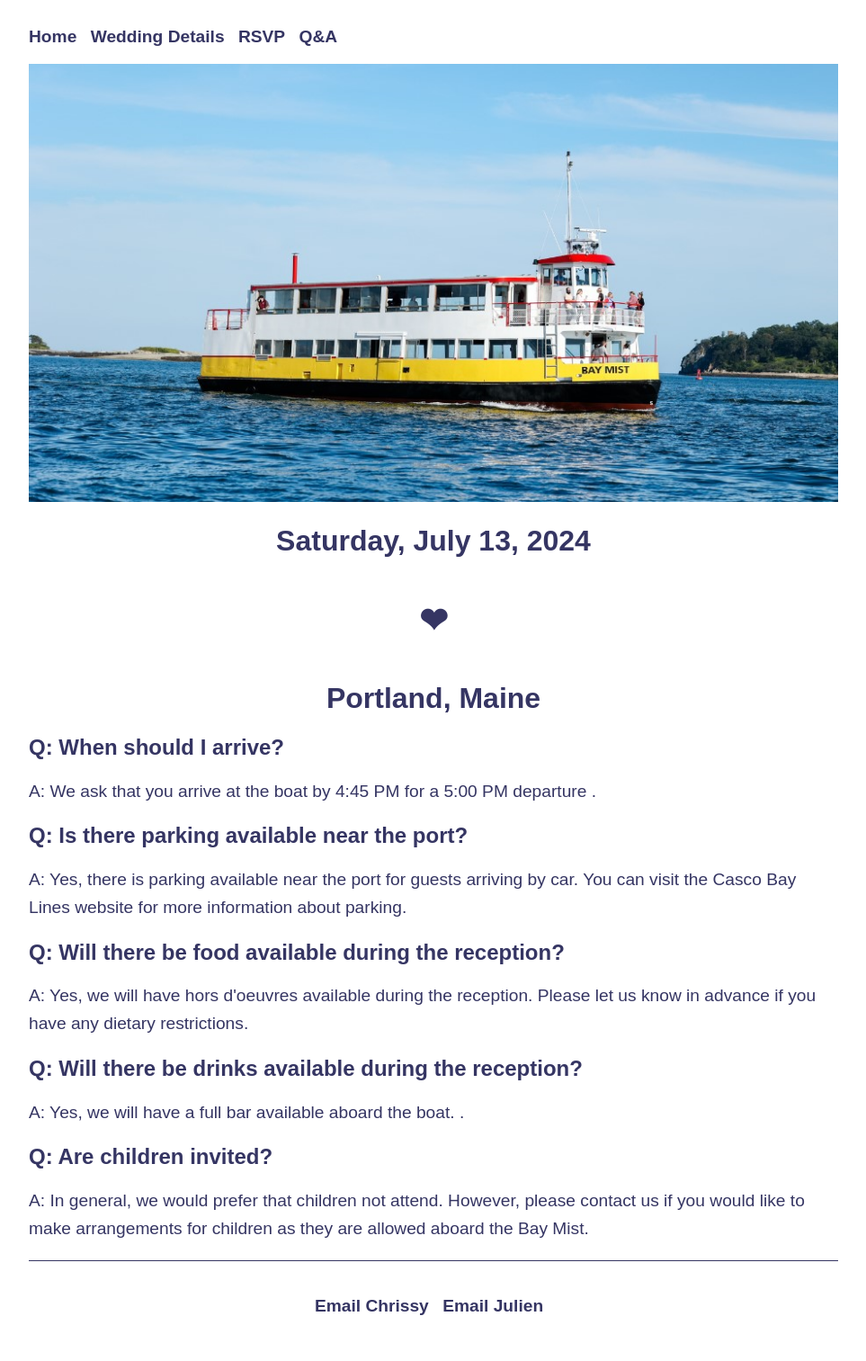
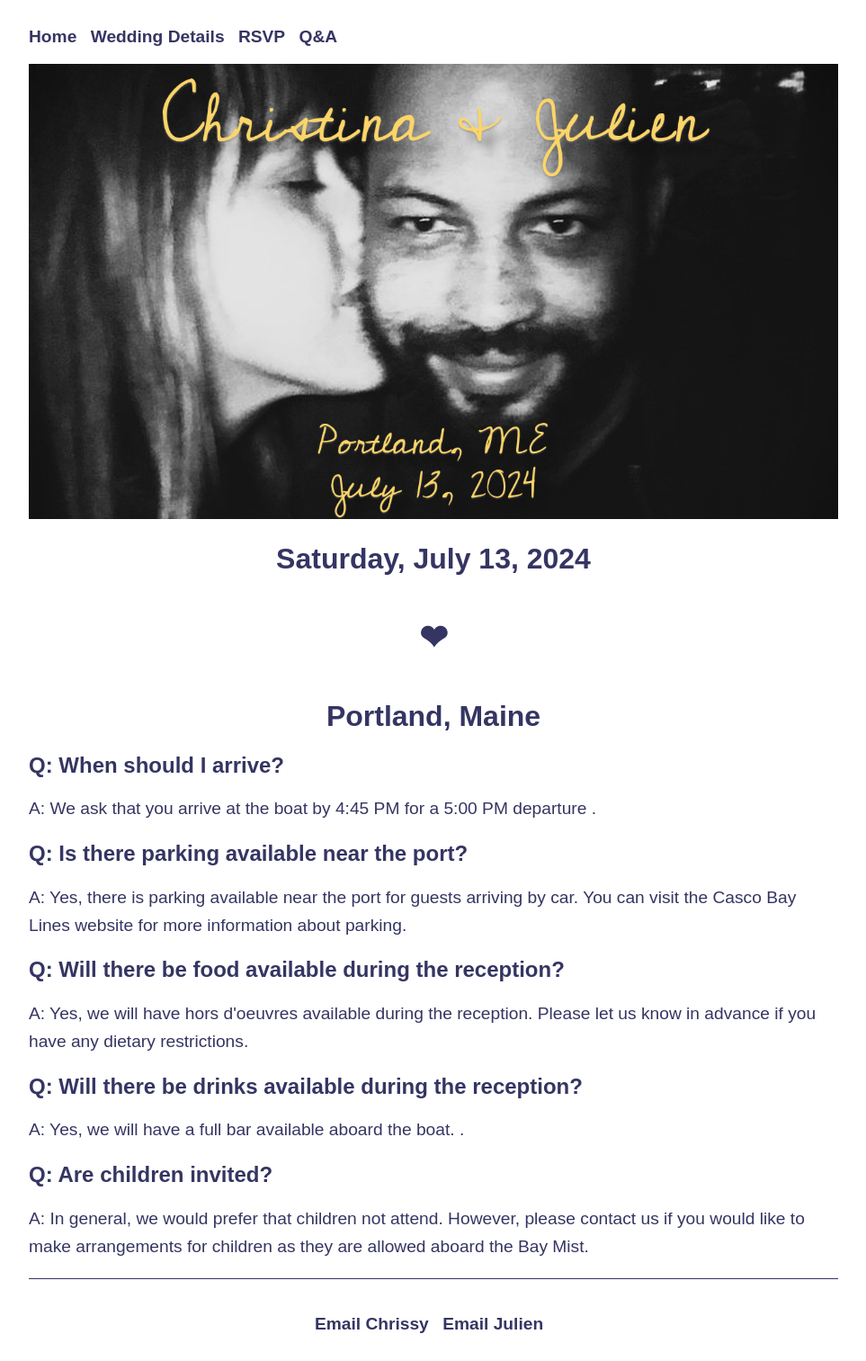
Before and after one commit to christina-ladam/wedding, a Jekyll site: the page built from qa.html, in a window 1280 px wide. Shown: the whole page at 90% size, without its empty margins (158-1121 px from the left). Built offline with Jekyll 4.4.1, drawn with Linux system fonts in a browser that asks for light colours; some web fonts are replaced.

Commit message:
Update qa.html

```diff
--- a/qa.html
+++ b/qa.html
@@ -2,7 +2,7 @@
 layout: default
 ---
 <div class="container">
-    <img src="bay-mist.png">
+    <img src="website.png">
     <div style="text-align: center;">
     <h1>Saturday, July 13, 2024 <p>&#10084;</p> Portland, Maine</h1>
 </div>
```
